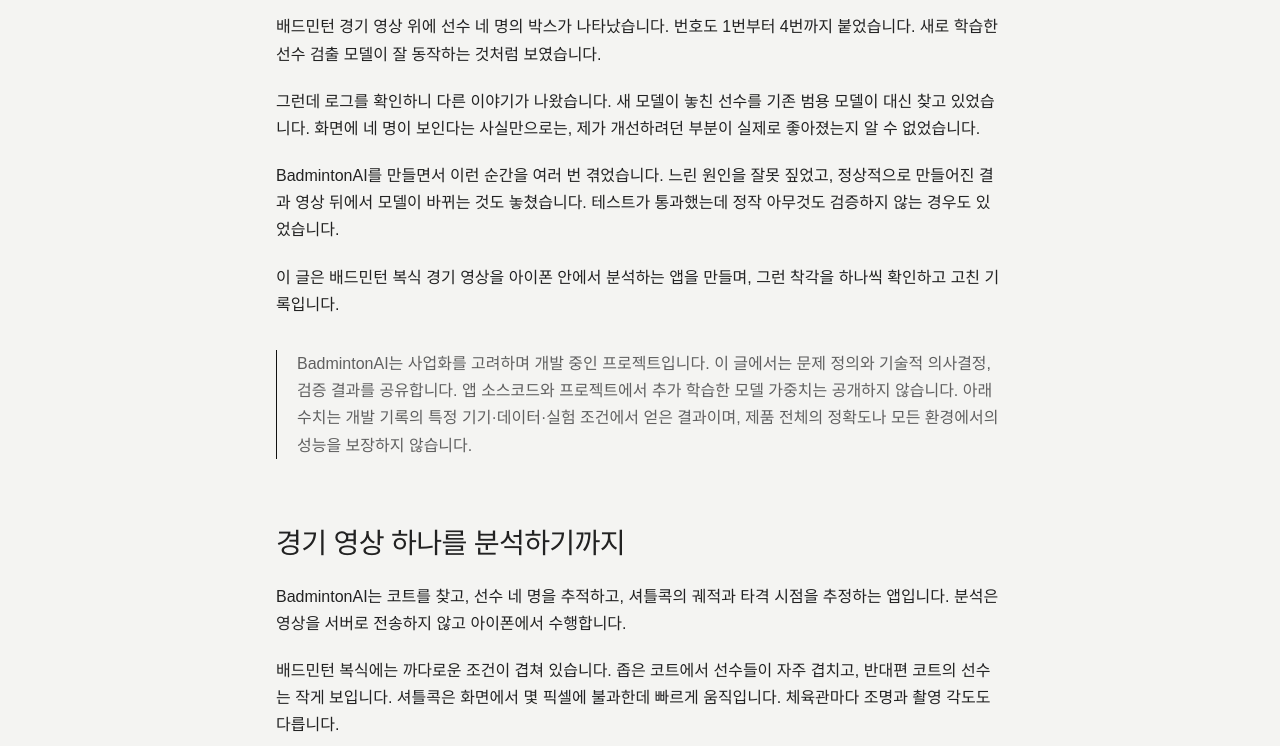
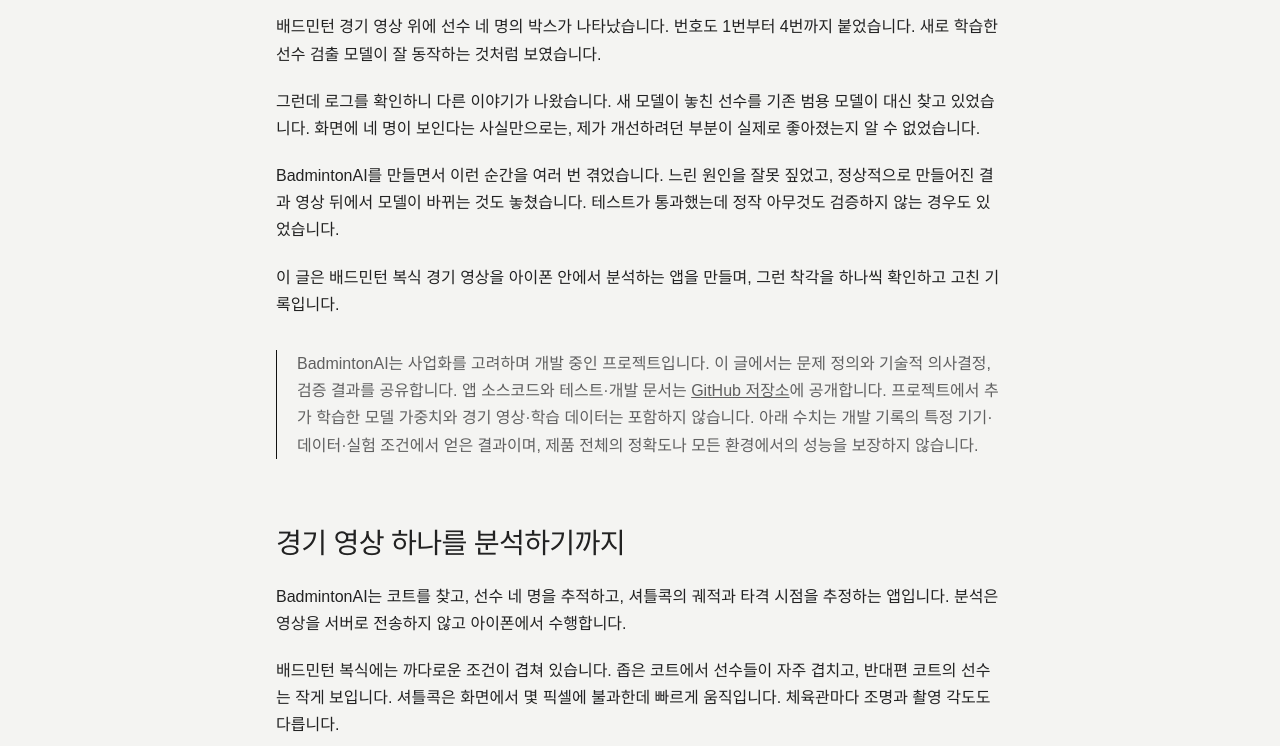
Before and after one commit to beckspeca/beckspeca.github.io, an Astro site: page /blog/badminton-ai-on-device-development in a window 1280 px wide. Shown: the part 351-1097 px from the top of the page. Built offline with nearby package versions, Linux system fonts and the light colour scheme; Astro itself is replaced by a stand-in of ours.

Commit message:
Link public BadmintonAI source repository from article

```diff
--- a/src/content/blog/badminton-ai-on-device-development.md
+++ b/src/content/blog/badminton-ai-on-device-development.md
@@ -13,7 +13,7 @@ BadmintonAI를 만들면서 이런 순간을 여러 번 겪었습니다. 느린
 
 이 글은 배드민턴 복식 경기 영상을 아이폰 안에서 분석하는 앱을 만들며, 그런 착각을 하나씩 확인하고 고친 기록입니다.
 
-> BadmintonAI는 사업화를 고려하며 개발 중인 프로젝트입니다. 이 글에서는 문제 정의와 기술적 의사결정, 검증 결과를 공유합니다. 앱 소스코드와 프로젝트에서 추가 학습한 모델 가중치는 공개하지 않습니다. 아래 수치는 개발 기록의 특정 기기·데이터·실험 조건에서 얻은 결과이며, 제품 전체의 정확도나 모든 환경에서의 성능을 보장하지 않습니다.
+> BadmintonAI는 사업화를 고려하며 개발 중인 프로젝트입니다. 이 글에서는 문제 정의와 기술적 의사결정, 검증 결과를 공유합니다. 앱 소스코드와 테스트·개발 문서는 [GitHub 저장소](https://github.com/beckspeca/BadmintonAI)에 공개합니다. 프로젝트에서 추가 학습한 모델 가중치와 경기 영상·학습 데이터는 포함하지 않습니다. 아래 수치는 개발 기록의 특정 기기·데이터·실험 조건에서 얻은 결과이며, 제품 전체의 정확도나 모든 환경에서의 성능을 보장하지 않습니다.
 
 ## 경기 영상 하나를 분석하기까지
 
```
